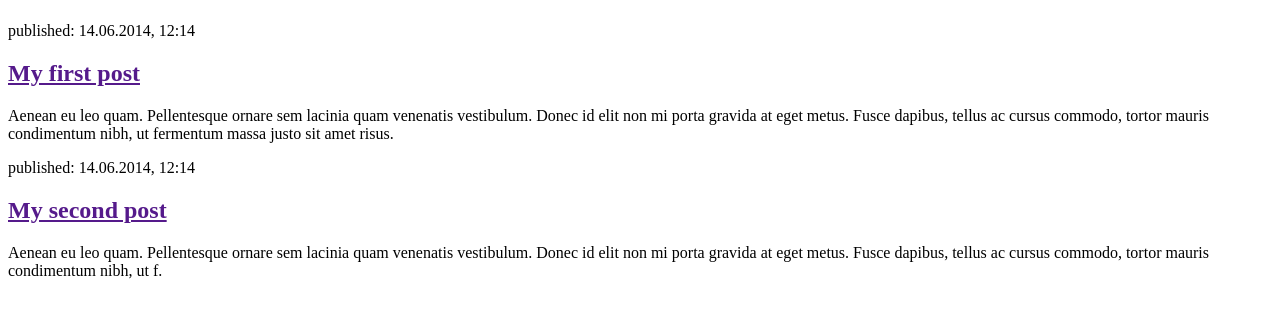
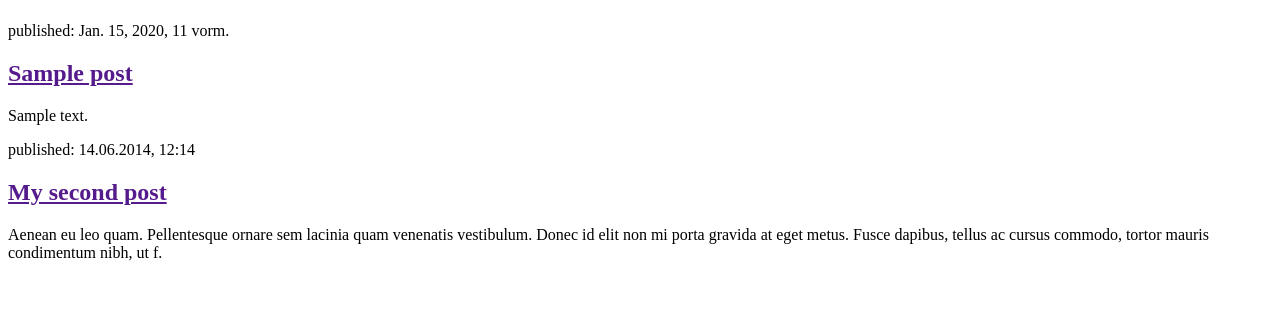
Before and after one commit to codabithoven/django-blog, a Django app: page / in a window 1280 px wide. Shown: the part 58-376 px from the top of the page. Run offline with Django 3.2, Linux system fonts and the light colour scheme; tables that the repository leaves empty hold one stand-in row (values such as "Sample post").

Commit message:
Modified template to display posts from database

```diff
--- a/blog/templates/blog/post_list.html
+++ b/blog/templates/blog/post_list.html
@@ -8,11 +8,15 @@
             <h1><a href="/">Django Girls Blog</a></h1>
         </header>
 
+        {% for post in posts %}
+
         <article>
-            <time>published: 14.06.2014, 12:14</time>
-            <h2><a href="">My first post</a></h2>
-            <p>Aenean eu leo quam. Pellentesque ornare sem lacinia quam venenatis vestibulum. Donec id elit non mi porta gravida at eget metus. Fusce dapibus, tellus ac cursus commodo, tortor mauris condimentum nibh, ut fermentum massa justo sit amet risus.</p>
+            <time>published: {{ post.published_date }}</time>
+            <h2><a href="">{{ post.title }}</a></h2>
+            <p>{{ post.text|linebreaksbr }} </p>
         </article>
+
+        {% endfor %}
 
         <article>
             <time>published: 14.06.2014, 12:14</time>
--- a/blog/views.py
+++ b/blog/views.py
@@ -1,4 +1,8 @@
 from django.shortcuts import render
+from django.utils import timezone
+from .models import Post
+# . = current directory, views and models are in the same directory
+# then we import the name of the model
 
 # Create your views here.
 # a view is a place we put the "logic" of our app
@@ -6,4 +10,5 @@ from django.shortcuts import render
 # and pass it to a template
 
 def post_list(request):
-    return render(request, 'blog/post_list.html', {})
+    posts = Post.objects.filter(published_date__lte=timezone.now()).order_by('published_date')
+    return render(request, 'blog/post_list.html', {'posts': posts})
```
